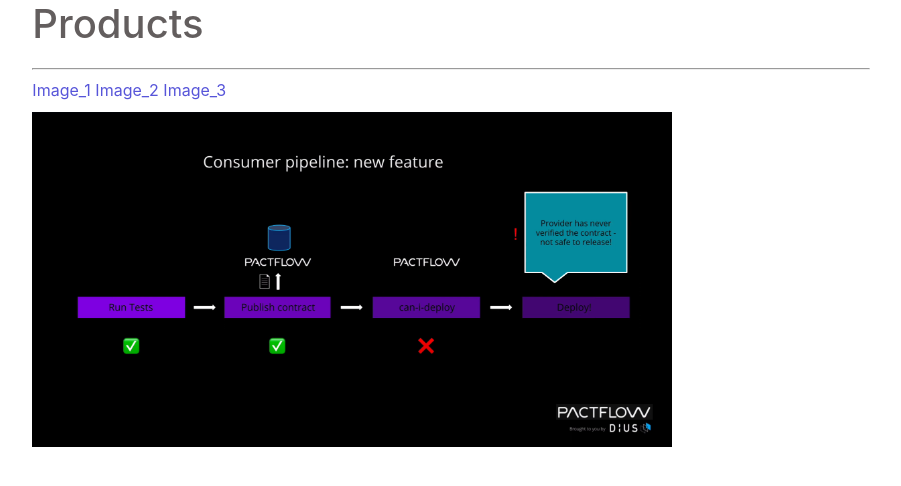
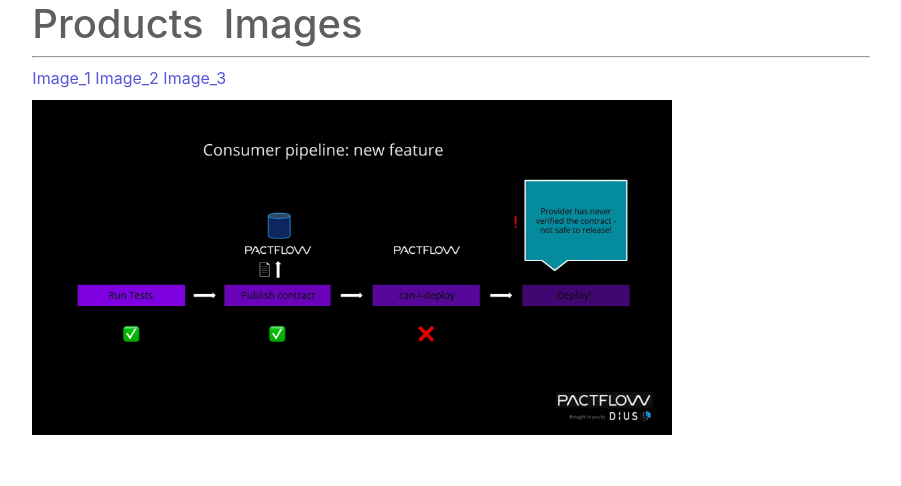
Before and after one commit to Nich-Thompson/pact-workshop, a React (Create React App) app in the folder consumer/: page /img/1 in a window 1280 px wide. Shown: the top 486 px of the page, without its empty margins (189-1090 px from the left). Built offline with nearby package versions, Linux system fonts and the light colour scheme; no server answers.

Commit message:
refactor: consistent navbar

```diff
--- a/consumer/src/index.js
+++ b/consumer/src/index.js
@@ -1,7 +1,7 @@
 import React from 'react';
 import ReactDOM from 'react-dom/client';
 import { BrowserRouter, Routes, Route } from 'react-router-dom';
-import './index.css';
+import './web/index.css';
 import App from './web/App';
 import ProductPage from './web/ProductPage';
 import ErrorBoundary from './web/ErrorBoundary';
--- a/consumer/src/web/App.js
+++ b/consumer/src/web/App.js
@@ -3,7 +3,6 @@
 import 'spectre.css/dist/spectre.min.css';
 import 'spectre.css/dist/spectre-icons.min.css';
 import 'spectre.css/dist/spectre-exp.min.css';
-import Heading from './Heading';
 import Layout from './Layout';
 import API from './api';
 import PropTypes from 'prop-types';
@@ -119,7 +118,6 @@
 
     return (
       <Layout>
-        <Heading text="Products" href="/" />
         <div className="form-group col-2">
           <label className="form-label" htmlFor="input-product-search">
             Search
--- a/consumer/src/web/ErrorBoundary.js
+++ b/consumer/src/web/ErrorBoundary.js
@@ -1,7 +1,6 @@
 import React from "react";
 import PropTypes from "prop-types";
 import Layout from "./Layout";
-import Heading from "./Heading";
 
 export default class ErrorBoundary extends React.Component {
   constructor(props) {
@@ -17,7 +16,7 @@
     if (this.state.has_error) {
       return (
         <Layout>
-          <Heading text="Error occurred :(" href="/" />
+          <h1>Error occurred :/</h1>
           <div className="columns">
             <img
               className="column col-6"
--- a/consumer/src/web/Heading.js
+++ b/consumer/src/web/Heading.js
@@ -1,21 +1,24 @@
 import React from 'react';
-import PropTypes from 'prop-types';
 
-function Heading(props) {
+function Heading() {
   return (
     <div>
-      <h1><a style={{
-        textDecoration: "none",
-        color: "#635e5e"
-      }} href={props.href}>{props.text}</a></h1>
+      <div style={{ display: "flex", flexDirection: "row" }}>
+        <h1 style={{ margin: "0px 20px 0px 0px" }}>
+          <a href="/" style={{ color: "#635e5e" }}>
+            Products
+          </a>
+        </h1>
+
+        <h1 style={{ margin: "0px 20px 0px 0px" }}>
+          <a href="/img/1" style={{ color: "#635e5e" }}>
+            Images
+          </a>
+        </h1>
+      </div>
       <hr/>
     </div>
   );
 }
 
-Heading.propTypes = {
-  href: PropTypes.string.isRequired,
-  text: PropTypes.string.isRequired
-};
-
 export default Heading;
--- a/consumer/src/web/ImgPage.js
+++ b/consumer/src/web/ImgPage.js
@@ -3,7 +3,6 @@
 import 'spectre.css/dist/spectre-icons.min.css';
 import 'spectre.css/dist/spectre-exp.min.css';
 import Layout from './Layout';
-import Heading from './Heading';
 
 class ImgPage extends React.Component {
   constructor(props) {
@@ -47,7 +46,6 @@
 
     return (
       <Layout>
-        <Heading text="Products" href="/" />
         <a href="/img/1">Image_1</a>&nbsp;
         <a href="/img/2">Image_2</a>&nbsp;
         <a href="/img/3">Image_3</a>&nbsp;
--- a/consumer/src/web/Layout.js
+++ b/consumer/src/web/Layout.js
@@ -1,11 +1,13 @@
 import React from 'react';
 import PropTypes from 'prop-types';
+import Heading from './Heading';
 
 function Layout(props) {
   return (
     <div className="container">
       <div className="columns">
         <div className="column col-8 col-mx-auto">
+          <Heading />
           {props.children}
         </div>
       </div>
--- a/consumer/src/web/ProductPage.js
+++ b/consumer/src/web/ProductPage.js
@@ -3,7 +3,6 @@
 import 'spectre.css/dist/spectre-icons.min.css';
 import 'spectre.css/dist/spectre-exp.min.css';
 import Layout from './Layout';
-import Heading from './Heading';
 import API from './api';
 
 class ProductPage extends React.Component {
@@ -47,7 +46,6 @@
 
     return (
       <Layout>
-        <Heading text="Products" href="/" />
         {this.state.loading ? (
           <div
             style={{
```
Also changed, not shown: consumer/src/web/index.css (renamed from consumer/src/index.css).
